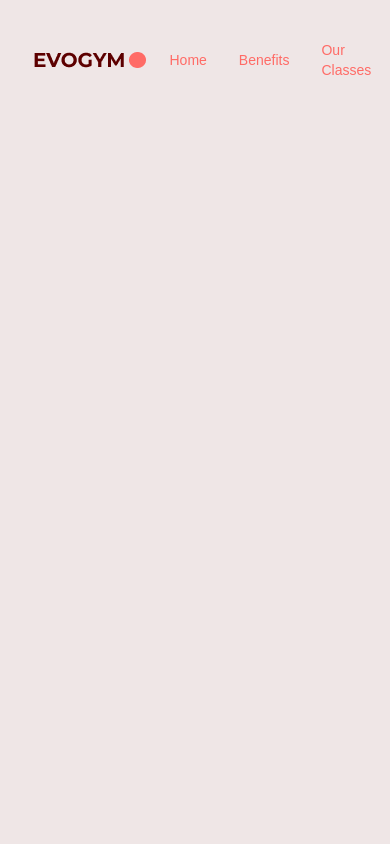
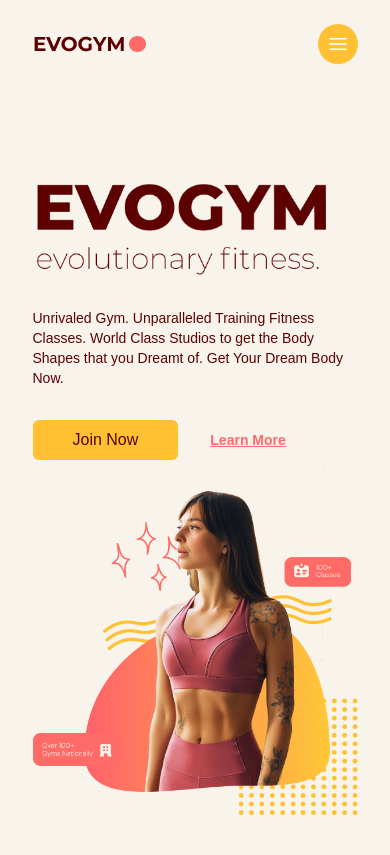
Before and after one commit to nishathahir/gym-site, a React (Vite) app: page / in a window 390 px wide. Built offline with nearby package versions, Linux system fonts and the light colour scheme.

Commit message:
home section

```diff
--- a/src/App.tsx
+++ b/src/App.tsx
@@ -1,12 +1,36 @@
+import { useEffect, useState } from "react";
+
+import Home from "./scenes/home";
 import Navbar from "./scenes/navbar";
-import { useState } from "react";
+import { SelectedPage } from "./shared/type";
 
 function App() {
-  const [selectedPage, setSelectedPage] = useState<string>("home");
+  const [selectedPage, setSelectedPage] = useState<SelectedPage>(
+    SelectedPage.Home,
+  );
+  const [isTopOfPage, setIsTopOfPage] = useState<boolean>(true);
+
+  useEffect(() => {
+    const handleScroll = () => {
+      if (window.scrollY == 0) {
+        setIsTopOfPage(true);
+        setSelectedPage(SelectedPage.Home);
+      } else {
+        setIsTopOfPage(false);
+      }
+    };
+    window.addEventListener("scroll", handleScroll);
+    return () => window.removeEventListener("scroll", handleScroll);
+  }, []);
 
   return (
-    <div className="app bg-gray-20 bg-gray-50">
-      <Navbar selectedPage={selectedPage} setSelectedPage={setSelectedPage} />
+    <div className="app bg-gray-20">
+      <Navbar
+        isTopOfPage={isTopOfPage}
+        selectedPage={selectedPage}
+        setSelectedPage={setSelectedPage}
+      />
+      <Home setSelectedPage={setSelectedPage}></Home>
     </div>
   );
 }
--- /dev/null
+++ b/src/hooks/useMediaQuery.ts
@@ -0,0 +1,19 @@
+import { useEffect, useState } from "react";
+
+const useMediaQuery = (query: string) => {
+  const [matches, setMatches] = useState(false);
+
+  useEffect(() => {
+    const media = window.matchMedia(query);
+    if (media.matches !== matches) {
+      setMatches(media.matches);
+    }
+    const listener = () => setMatches(media.matches);
+    window.addEventListener("resize", listener);
+    return () => window.removeEventListener("resize", listener);
+  }, [matches, query]);
+
+  return matches;
+};
+
+export default useMediaQuery;
--- /dev/null
+++ b/src/scenes/benefits/index.tsx
@@ -0,0 +1,12 @@
+import React from "react";
+import { SelectedPage } from "../../shared/type";
+
+type Props = {
+  setSelectedPage: (value: SelectedPage) => void;
+};
+
+const Benefits = (props: Props) => {
+  return <section>index</section>;
+};
+
+export default Benefits;
--- /dev/null
+++ b/src/scenes/home/index.tsx
@@ -0,0 +1,97 @@
+import ActionButton from "../../shared/ActionButton";
+import AnchorLink from "react-anchor-link-smooth-scroll";
+import HomePageGraphic from "../../assets/HomePageGraphic.png";
+import HomePageText from "../../assets/HomePageText.png";
+import React from "react";
+import { SelectedPage } from "../../shared/type";
+import SponsorForbes from "../../assets/SponsorForbes.png";
+import SponsorFortune from "../../assets/SponsorFortune.png";
+import SponsorRedBull from "../../assets/SponsorRedBull.png";
+import { motion } from "framer-motion";
+import useMediaQuery from "../../hooks/useMediaQuery";
+
+type Props = {
+  setSelectedPage: (value: SelectedPage) => void;
+};
+
+const Home = (setSelectedPage: Props) => {
+  const isAboveMediumScreens = useMediaQuery("(min-width:1060px)");
+  return (
+    <section id="home" className="gap-16 bg-gray-20 py-10 md:h-full">
+      {/*IMAGE AND MAIN HEADER*/}
+      <motion.div
+        className="md:flex mx-auto w-5/6 items-center justify-center md:h-5/6"
+        onViewportEnter={() => setSelectedPage(SelectedPage.Home)}
+      >
+        {/* MAIN HEADER */}
+        <div className="z-10 mt-32 md:basis-3/5">
+          {/*HEADINGS*/}
+          <motion.div
+            className="md:-mt-20"
+            initial="hidden"
+            whileInView="visible"
+            viewport={{ once: true, amount: 0.5 }}
+            transition={{ duration: 0.4 }}
+            variants={{
+              hidden: { opacity: 1, x: -50 },
+              visible: { opacity: 1, x: 0 },
+            }}
+          >
+            <div className="relative">
+              <div className="before:absolute before:-top-20 before:-left-20 before:z-[-1] md:before:content-evolvetext">
+                <img alt="home-page-text" src={HomePageText} />
+              </div>
+            </div>
+
+            <p className="text-sm mt-8">
+              Unrivaled Gym. Unparalleled Training Fitness Classes. World Class
+              Studios to get the Body Shapes that you Dreamt of. Get Your Dream
+              Body Now.
+            </p>
+          </motion.div>
+          {/*ACTIONS*/}
+          <motion.div
+            className="mt-8 flex items-center gap-8 md:justify-start"
+            initial="hidden"
+            whileInView="visible"
+            viewport={{ once: true, amount: 0.5 }}
+            transition={{ delay: 0.1, duration: 0.4 }}
+            variants={{
+              hidden: { opacity: 1, x: -50 },
+              visible: { opacity: 1, x: 0 },
+            }}
+          >
+            <ActionButton setSelectedPage={setSelectedPage}>
+              Join Now
+            </ActionButton>
+            <AnchorLink
+              className="text-sm font-bold text-primary-500 underline hover:text-secondary-500"
+              onClick={() => setSelectedPage(SelectedPage.ContactUs)}
+              href={`#${SelectedPage.ContactUs}`}
+            >
+              <p>Learn More</p>
+            </AnchorLink>
+          </motion.div>
+        </div>
+        {/*IMAGE*/}
+        <div className="flex basis-3/5 justify-center z-10 md:ml-40 md:mt-20 md:justify-items-end">
+          <img alt="home=page-graphic" src={HomePageGraphic} />
+        </div>
+      </motion.div>
+      {/*SPONSORS*/}
+      {isAboveMediumScreens && (
+        <div className="h-[150px] w-full bg-primary-100 py-10">
+          <div className="mx-auto w-5/6">
+            <div className="flex w-3/5 items-center gap-10">
+              <img alt="red-bull-sponsor" src={SponsorRedBull} />
+              <img alt="forbes-sponsor" src={SponsorForbes} />
+              <img alt="fortune-sponsor" src={SponsorFortune} />
+            </div>
+          </div>
+        </div>
+      )}
+    </section>
+  );
+};
+
+export default Home;
--- a/src/scenes/navbar/Link.tsx
+++ b/src/scenes/navbar/Link.tsx
@@ -3,7 +3,7 @@ import AnchorLink from "react-anchor-link-smooth-scroll";
 AnchorLink;
 type Props = {
   page: string;
-  selectedPage: string;
+  selectedPage: SelectedPage;
   setSelectedPage: (value: string) => void;
 };
 
--- a/src/scenes/navbar/index.tsx
+++ b/src/scenes/navbar/index.tsx
@@ -3,20 +3,30 @@ import { useEffect, useState } from "react";
 
 import Link from "./Link";
 import Logo from "../../assets/Logo.png";
+import { SelectedPage } from "../../shared/type";
+import useMediaQuery from "../../hooks/useMediaQuery";
 
 type Props = {
-  selectedPage: string;
+  selectedPage: SelectedPage;
   setSelectedPage: (value: string) => void;
+  isTopOfPage: boolean;
 };
 
-const Navbar = ({ selectedPage, setSelectedPage }: Props) => {
+const Navbar = ({ selectedPage, setSelectedPage, isTopOfPage }: Props) => {
   const flexBetween = "flex items-center justify-between";
+  const isAboveMediumScreens = useMediaQuery("(min-width:1060px");
+  const [isMenuToggled, setIsMenuToggled] = useState<boolean>(false);
+  const navbarBackground = isTopOfPage ? "" : "bg-primary-100 drop-shadow";
   return (
     <nav>
-      <div className={`${flexBetween} fixed top-0 z-30 w-full py-6`}>
+      <div
+        className={` ${navbarBackground} ${flexBetween} fixed top-0 z-30 w-full py-6`}
+      >
         <div className={`${flexBetween} mx-auto w-5/6`}>
           <div className={`${flexBetween} w-full gap-6`}>
             <img alt="logo" src={Logo} />
+            {isAboveMediumScreens == true ? (
+              <>
                 <div className={`${flexBetween} w-full gap-6`}>
                   <div className={`${flexBetween} gap-8 text-sm`}>
                     <Link
@@ -47,10 +57,57 @@ const Navbar = ({ selectedPage, setSelectedPage }: Props) => {
                   <p>Sign In</p>
                   <button>Become a Member</button>
                 </div>
+
                 <div></div>
+              </>
+            ) : (
+              <div>
+                <button
+                  className="rounded-full bg-secondary-500 p-2"
+                  onClick={() => setIsMenuToggled(!isMenuToggled)}
+                >
+                  <Bars3Icon className="h-6 w-6 text-white"></Bars3Icon>
+                </button>
+              </div>
+            )}
           </div>
         </div>
       </div>
+      {/* {mobile view modal} */}
+      {!isAboveMediumScreens && isMenuToggled && (
+        <div className="fixed right-0 bottom-0 z-40 h-full w-[300px] bg-primary-100 drop-shadow-xl">
+          {/* {close icon} */}
+          <div className="flex justify-end p-12">
+            <button onClick={() => setIsMenuToggled(!isMenuToggled)}>
+              <XMarkIcon className="h-6 w-6 text-gray-400" />
+            </button>
+          </div>
+          <div className="ml-[33%] flex flex-col gap-10 text-2xl">
+            <Link
+              page="Home"
+              selectedPage={selectedPage}
+              setSelectedPage={setSelectedPage}
+            />
+            <Link
+              page="Benefits"
+              selectedPage={selectedPage}
+              setSelectedPage={setSelectedPage}
+            />
+
+            <Link
+              page="Our Classes"
+              selectedPage={selectedPage}
+              setSelectedPage={setSelectedPage}
+            />
+
+            <Link
+              page="Contact Us"
+              selectedPage={selectedPage}
+              setSelectedPage={setSelectedPage}
+            />
+          </div>
+        </div>
+      )}
     </nav>
   );
 };
--- /dev/null
+++ b/src/shared/ActionButton.tsx
@@ -0,0 +1,22 @@
+import AnchorLink from "react-anchor-link-smooth-scroll";
+import React from "react";
+import { SelectedPage } from "./type";
+
+type Props = {
+  children: React.ReactNode;
+  setSelectedPage: (value: SelectedPage) => void;
+};
+
+const ActionButton = ({ children, setSelectedPage }: Props) => {
+  return (
+    <AnchorLink
+      className="rounded-md bg-secondary-500 px-10 py-2 hover:bg-primary-500 hover:text-white"
+      onClick={() => setSelectedPage(SelectedPage.ContactUs)}
+      href={`#${SelectedPage.ContactUs}`}
+    >
+      {children}
+    </AnchorLink>
+  );
+};
+
+export default ActionButton;
--- /dev/null
+++ b/src/shared/type.ts
@@ -0,0 +1,6 @@
+export enum SelectedPage {
+  Home = "home",
+  Benefits = "benefits",
+  OurClasses = "ourclasses",
+  ContactUs = "contactus",
+}
```
Lines whose indentation alone changed are shown as unchanged.
